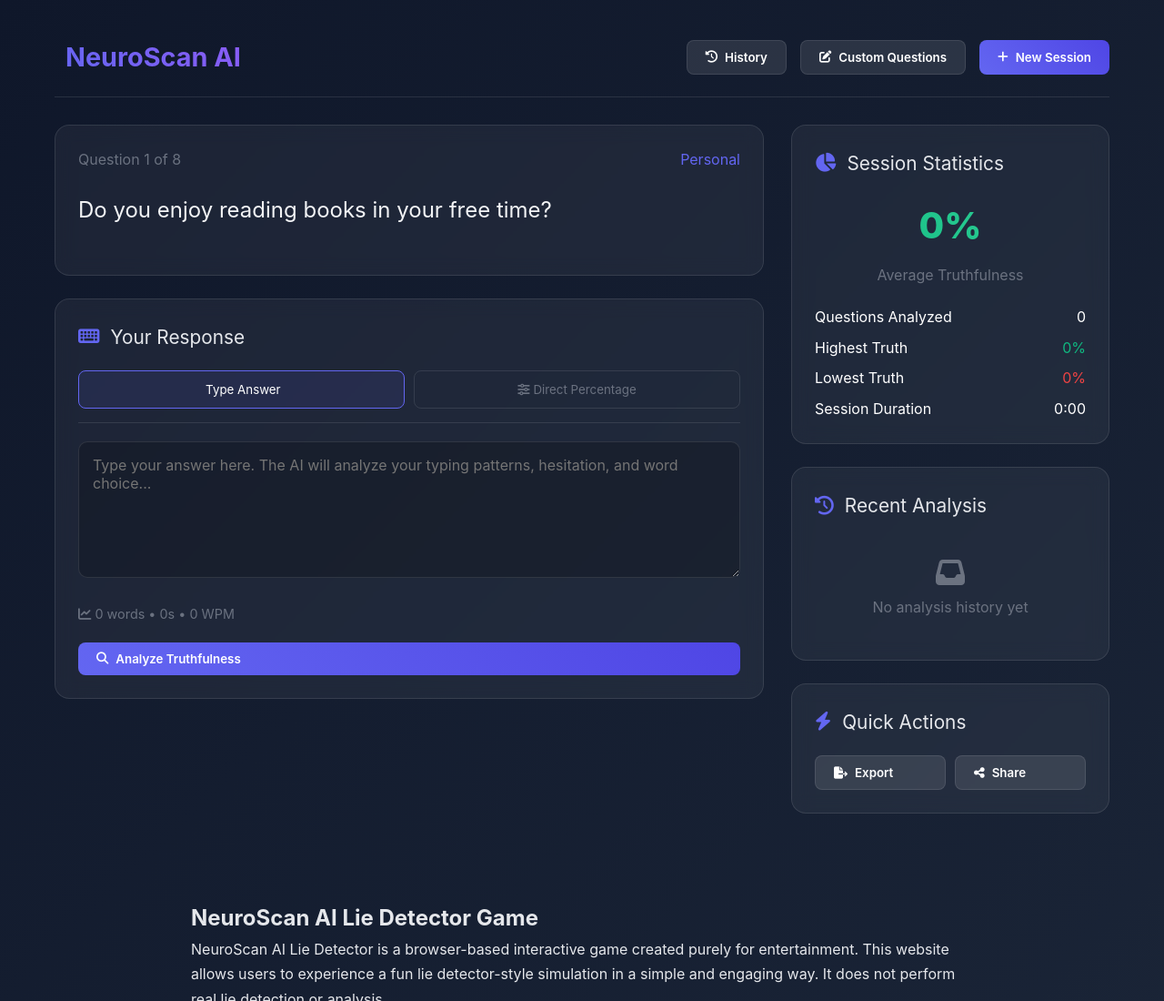
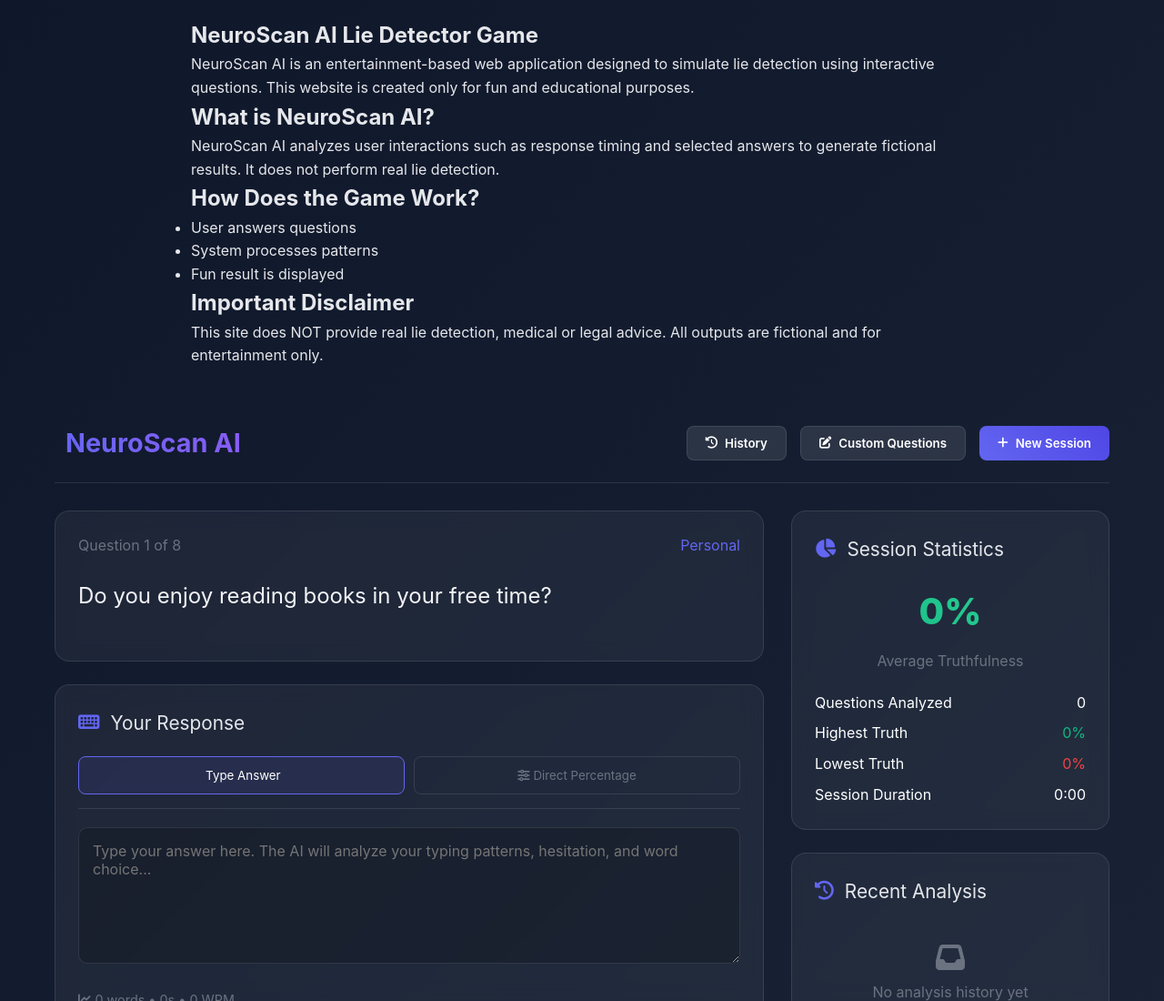
Before and after one commit to jyotishman-web/jyotishman-web.github.io, a plain HTML site: page index.html in a window 1280 px wide. Shown: the top 1100 px of the page at 91% size. Drawn offline with Linux system fonts and the light colour scheme.

Commit message:
Update index.html

```diff
--- a/index.html
+++ b/index.html
@@ -492,6 +492,39 @@
 
 </head>
 <body>
+
+
+    <section style="max-width:900px;margin:auto;padding:20px;color:#e5e7eb;">
+  <h1>NeuroScan AI Lie Detector Game</h1>
+
+  <p>
+    NeuroScan AI is an entertainment-based web application designed to
+    simulate lie detection using interactive questions. This website
+    is created only for fun and educational purposes.
+  </p>
+
+  <h2>What is NeuroScan AI?</h2>
+  <p>
+    NeuroScan AI analyzes user interactions such as response timing
+    and selected answers to generate fictional results. It does not
+    perform real lie detection.
+  </p>
+
+  <h2>How Does the Game Work?</h2>
+  <ul>
+    <li>User answers questions</li>
+    <li>System processes patterns</li>
+    <li>Fun result is displayed</li>
+  </ul>
+
+  <h2>Important Disclaimer</h2>
+  <p>
+    This site does NOT provide real lie detection, medical or legal advice.
+    All outputs are fictional and for entertainment only.
+  </p>
+    </section>
+
+
     <div class="container">
         <!-- Header -->
         <header class="header">
```
